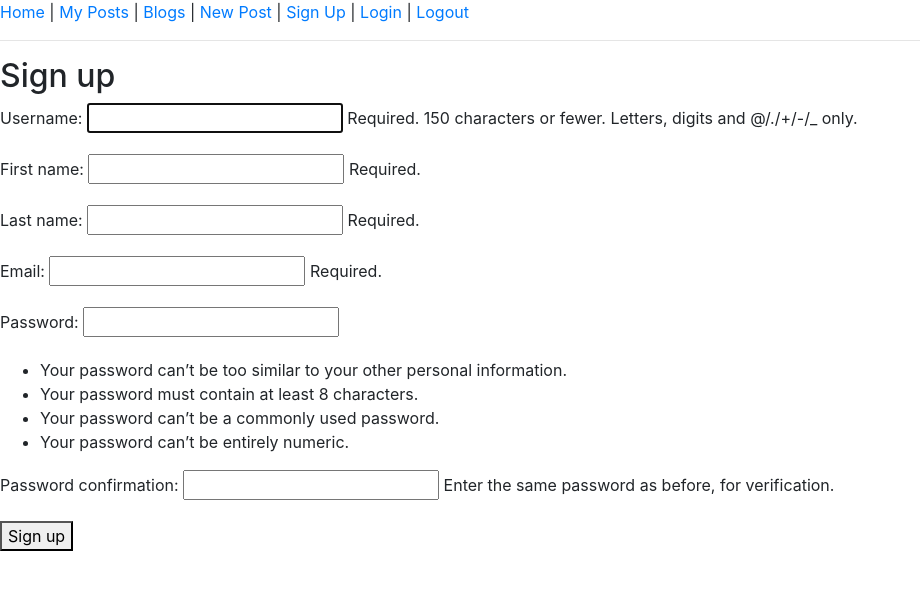
After one commit to luislard/wordplease, a Django app: page /signup in a window 1280 px wide. The commit adds this page. Shown: the top 590 px of the page, without its empty margins (0-920 px from the left). Run offline with Django 3.2, Linux system fonts and the light colour scheme; some libraries are stand-ins or nearby versions.

Commit message:
adding user sign up

```diff
--- a/src/posts/templates/base.html
+++ b/src/posts/templates/base.html
@@ -12,6 +12,7 @@
         <a href="{% url "my_posts_page" %}">My Posts</a> |
         <a href="{% url "blogs_page" %}">Blogs</a> |
         <a href="{% url "create_post_page" %}">New Post</a> |
+        <a href="{% url "signup_page" %}">Sign Up</a> |
         <a href="{% url "login_page" %}">Login</a> |
         <a href="{% url "logout_page" %}">Logout</a>
     </div>
--- a/src/users/forms.py
+++ b/src/users/forms.py
@@ -1,6 +1,19 @@
 from django import forms
+from django.contrib.auth.forms import UserCreationForm
+from django.contrib.auth.models import User
+
 
 
 class LoginForm(forms.Form):
     login_username = forms.CharField(label='Username')
     login_password = forms.CharField(widget=forms.PasswordInput(), label='Password')
+
+
+class SignUpForm(UserCreationForm):
+    first_name = forms.CharField(max_length=30, required=True, help_text='Required.')
+    last_name = forms.CharField(max_length=30, required=True, help_text='Required.')
+    email = forms.EmailField(max_length=254, help_text='Required.')
+
+    class Meta:
+        model = User
+        fields = ('username', 'first_name', 'last_name', 'email', 'password1', 'password2', )
--- /dev/null
+++ b/src/users/templates/signup.html
@@ -0,0 +1,11 @@
+{% extends 'base.html' %}
+
+{% block head_title %} Wordplease: Register {% endblock %}
+{% block content %}
+    <h2>Sign up</h2>
+    <form method="post">
+        {% csrf_token %}
+        {{ form.as_p }}
+        <button type="submit">Sign up</button>
+    </form>
+{% endblock %}
--- a/src/users/views.py
+++ b/src/users/views.py
@@ -5,7 +5,7 @@ from django.shortcuts import render, redirect
 from django.views import View
 from django.views.generic import ListView
 
-from users.forms import LoginForm
+from users.forms import LoginForm, SignUpForm
 
 
 class LoginView(View):
@@ -42,3 +42,19 @@ class UsersView(ListView):
     def get_queryset(self):
         queryset = super(UsersView, self).get_queryset()
         return queryset.order_by('username')
+
+
+class SignupView(View):
+    def get(self, request, *args, **kwargs):
+        form = SignUpForm()
+        return render(request, 'signup.html', {'form': form})
+
+    def post(self,request):
+        form = SignUpForm(request.POST)
+        if form.is_valid():
+            form.save()
+            username = form.cleaned_data.get('username')
+            raw_password = form.cleaned_data.get('password1')
+            authenticated_user = authenticate(username=username, password=raw_password)
+            django_login(request, authenticated_user)
+            return redirect('home_page')
--- a/src/wordplease/urls.py
+++ b/src/wordplease/urls.py
@@ -17,13 +17,14 @@ from django.contrib import admin
 from django.urls import path
 
 from posts.views import MyPostsView, PostsView, UserPostView, UserPostDetailView, CreatePostView
-from users.views import logout, LoginView, UsersView
+from users.views import logout, LoginView, UsersView, SignupView
 
 urlpatterns = [
     path('admin/', admin.site.urls),
 
     path('login', LoginView.as_view(), name="login_page"),
     path('logout', logout, name="logout_page"),
+    path('signup', SignupView.as_view(), name="signup_page"),
 
     # path('posts/crear', CreateMovieView.as_view(), name="create_movie_page"),
     # path('pelis/<int:pk>', movie_detail, name="movie_detail_page"),
```
